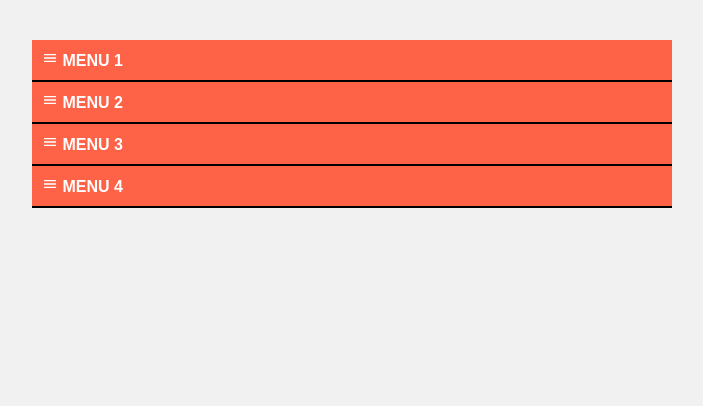
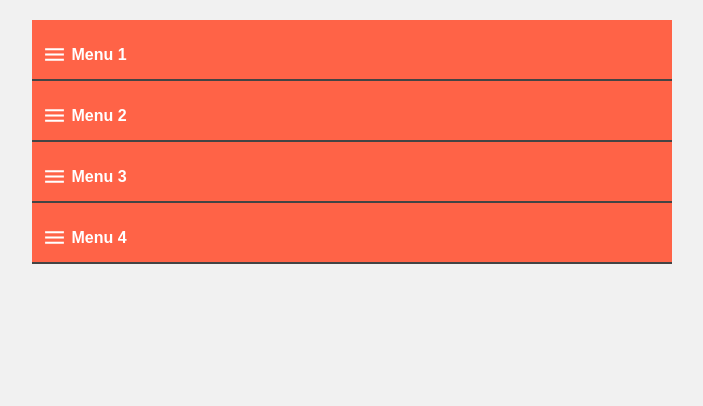
Before and after one commit to avlisesolrac/jira, a PHP site: page / in a window 1280 px wide. Shown: the top 406 px of the page, without its empty margins (288-991 px from the left). Run offline with PHP 8.4, Linux system fonts and the light colour scheme.

Commit message:
success: Desenvolver um menu Sanfona(Accordion) - DEV-13

```diff
--- a/DEV-13/estilo.css
+++ b/DEV-13/estilo.css
@@ -2,8 +2,6 @@
 margin: 0;
 padding: 0;
 font-family: "Century Gothic", sans-serif;
-text-align: justify;
-/*border: 1px solid;*/
 }
 
 body{
@@ -11,42 +9,47 @@ background-color: #f1f1f1;
 }
 
 nav{
-width: 50%;
-margin: 40px auto;
+max-width: 50%;
+margin: 20px auto;
 }
 
 nav ul li{
 list-style-type: none;
+background-color: #fff;
 }
 
 nav ul li a{
+text-decoration: none;
+border-bottom: 2px solid #444;
 display: block;
-padding: 10px;
+padding: 15px 10px;
 background-color: tomato;
-text-decoration: none;
-border-bottom: 2px solid #000;
 color: #fff;
 font-weight: bold;
 }
 
+nav ul li a ion-icon{
+position: relative;
+top: 7px;
+font-size: 25px;
+}
+
 nav ul li p{
-position: relative;
-top: 10px;
+margin: 0 30px;
+height: 0em;
 overflow: hidden;
-height: 0em;
-padding: 0 30px;
 transition: 500ms;
-background-color: #f1f1f1;
 }
 
 :target p{
-height: 23em;
+padding-top: 10px;
+height: 25em;
 }
 
 @media screen and (max-width: 800px){
 
 nav{
-width: 90%;
+max-width: 90%;
 }
 
 }
--- a/DEV-13/index.html
+++ b/DEV-13/index.html
@@ -1,38 +1,28 @@
 <!DOCTYPE html>
 <html>
 <head>
-<title>MENU</title>
+<title>Menú</title>
 <meta charset="utf-8">
 <link rel="stylesheet" type="text/css" href="estilo.css">
 <link rel="stylesheet" type="text/css" href="">
 </head>
 <body>
 
-
 <nav>
-
 <ul>
-<li id="menu1" >
-<a href="#menu1"><ion-icon name="menu-sharp"></ion-icon>
- MENU 1</a>
-<p >Lorem Ipsum is simply dummy text of the printing and typesetting industry. Lorem Ipsum has been the industry's standard dummy text ever since the 1500s, when an unknown printer took a galley of type and scrambled it to make a type specimen book. It has survived not only five centuries, but also the leap into electronic typesetting, remaining essentially unchanged. It was popularised in the 1960s with the release of Letraset sheets containing Lorem Ipsum passages, and more recently with desktop publishing software like Aldus PageMaker including versions of Lorem Ipsum.</p>
-</li>
+<li id="menu1">
+<a href="#menu1"><ion-icon name="menu-sharp"></ion-icon> Menu 1</a>
+<p>O Lorem Ipsum é um texto modelo da indústria tipográfica e de impressão. O Lorem Ipsum tem vindo a ser o texto padrão usado por estas indústrias desde o ano de 1500, quando uma misturou os caracteres de um texto para criar um espécime de livro. Este texto não só sobreviveu 5 séculos, mas também o salto para a tipografia electrónica, mantendo-se essencialmente inalterada. Foi popularizada nos anos 60 com a disponibilização das folhas de Letraset, que continham passagens com Lorem Ipsum, e mais recentemente com os programas de publicação como o Aldus PageMaker que incluem versões do Lorem Ipsum.</p>
 <li id="menu2">
-<a href="#menu2"><ion-icon name="menu-sharp"></ion-icon> MENU 2</a>
-<p>It is a long established fact that a reader will be distracted by the readable content of a page when looking at its layout. The point of using Lorem Ipsum is that it has a more-or-less normal distribution of letters, as opposed to using 'Content here, content here', making it look like readable English. Many desktop publishing packages and web page editors now use Lorem Ipsum as their default model text, and a search for 'lorem ipsum' will uncover many web sites still in their infancy. Various versions have evolved over the years, sometimes by accident, sometimes on purpose (injected humour and the like).</p>
-</li>
+<a href="#menu2"><ion-icon name="menu-sharp"></ion-icon> Menu 2</a>
+<p>É um facto estabelecido de que um leitor é distraído pelo conteúdo legível de uma página quando analisa a sua mancha gráfica. Logo, o uso de Lorem Ipsum leva a uma distribuição mais ou menos normal de letras, ao contrário do uso de "Conteúdo aqui, conteúdo aqui", tornando-o texto legível. Muitas ferramentas de publicação electrónica e editores de páginas web usam actualmente o Lorem Ipsum como o modelo de texto usado por omissão, e uma pesquisa por "lorem ipsum" irá encontrar muitos websites ainda na sua infância. Várias versões têm evoluído ao longo dos anos, por vezes por acidente, por vezes propositadamente (como no caso do humor).</p>
 <li id="menu3">
-<a href="#menu3"><ion-icon name="menu-sharp"></ion-icon> MENU 3</a>
-<p>Contrary to popular belief, Lorem Ipsum is not simply random text. It has roots in a piece of classical Latin literature from 45 BC, making it over 2000 years old. Richard McClintock, a Latin professor at Hampden-Sydney College in Virginia, looked up one of the more obscure Latin words, consectetur, from a Lorem Ipsum passage, and going through the cites of the word in classical literature, discovered the undoubtable source. Lorem Ipsum comes from sections 1.10.32 and 1.10.33 of "de Finibus Bonorum et Malorum" (The Extremes of Good and Evil) by Cicero, written in 45 BC. This book is a treatise on the theory of ethics, very popular during the Renaissance. The first line of Lorem Ipsum, "Lorem ipsum dolor sit amet..", comes from a line in section 1.10.32.</p>
-</li>
+<a href="#menu3"><ion-icon name="menu-sharp"></ion-icon> Menu 3</a>
+<p>Ao contrário da crença popular, o Lorem Ipsum não é simplesmente texto aleatório. Tem raízes numa peça de literatura clássica em Latim, de 45 AC, tornando-o com mais de 2000 anos. Richard McClintock, um professor de Latim no Colégio Hampden-Sydney, na Virgínia, procurou uma das palavras em Latim mais obscuras (consectetur) numa passagem Lorem Ipsum, e atravessando as cidades do mundo na literatura clássica, descobriu a sua origem. Lorem Ipsum vem das secções 1.10.32 e 1.10.33 do "de Finibus Bonorum et Malorum" (Os Extremos do Bem e do Mal), por Cícero, escrito a 45AC. Este livro é um tratado na teoria da ética, muito popular durante a Renascença. A primeira linha de Lorem Ipsum, "Lorem ipsum dolor sit amet..." aparece de uma linha na secção 1.10.32.</p>
 <li id="menu4">
-<a href="#menu4"><ion-icon name="menu-sharp"></ion-icon> MENU 4</a>
-<p>There are many variations of passages of Lorem Ipsum available, but the majority have suffered alteration in some form, by injected humour, or randomised words which don't look even slightly believable. If you are going to use a passage of Lorem Ipsum, you need to be sure there isn't anything embarrassing hidden in the middle of text. All the Lorem Ipsum generators on the Internet tend to repeat predefined chunks as necessary, making this the first true generator on the Internet. It uses a dictionary of over 200 Latin words, combined with a handful of model sentence structures, to generate Lorem Ipsum which looks reasonable. The generated Lorem Ipsum is therefore always free from repetition, injected humour, or non-characteristic words etc.
-
-</p>
-</li>
+<a href="#menu4"><ion-icon name="menu-sharp"></ion-icon> Menu 4</a>
+<p>Existem muitas variações das passagens do Lorem Ipsum disponíveis, mas a maior parte sofreu alterações de alguma forma, pela injecção de humor, ou de palavras aleatórias que nem sequer parecem suficientemente credíveis. Se vai usar uma passagem do Lorem Ipsum, deve ter a certeza que não contém nada de embaraçoso escondido no meio do texto. Todos os geradores de Lorem Ipsum na Internet acabam por repetir porções de texto pré-definido, como necessário, fazendo com que este seja o primeiro verdadeiro gerador na Internet. Usa um dicionário de 200 palavras em Latim, combinado com uma dúzia de modelos de frases, para gerar Lorem Ipsum que pareçam razoáveis. Desta forma, o Lorem Ipsum gerado é sempre livre de repetição, ou de injecção humorística, etc.</p>
 </ul>
-
 </nav>
 
 <script type="module" src="https://unpkg.com/ionicons@7.1.0/dist/ionicons/ionicons.esm.js"></script>
```
Also changed, not shown: DEV-13/attempt2.gif (deleted), DEV-13/success.gif (added).
